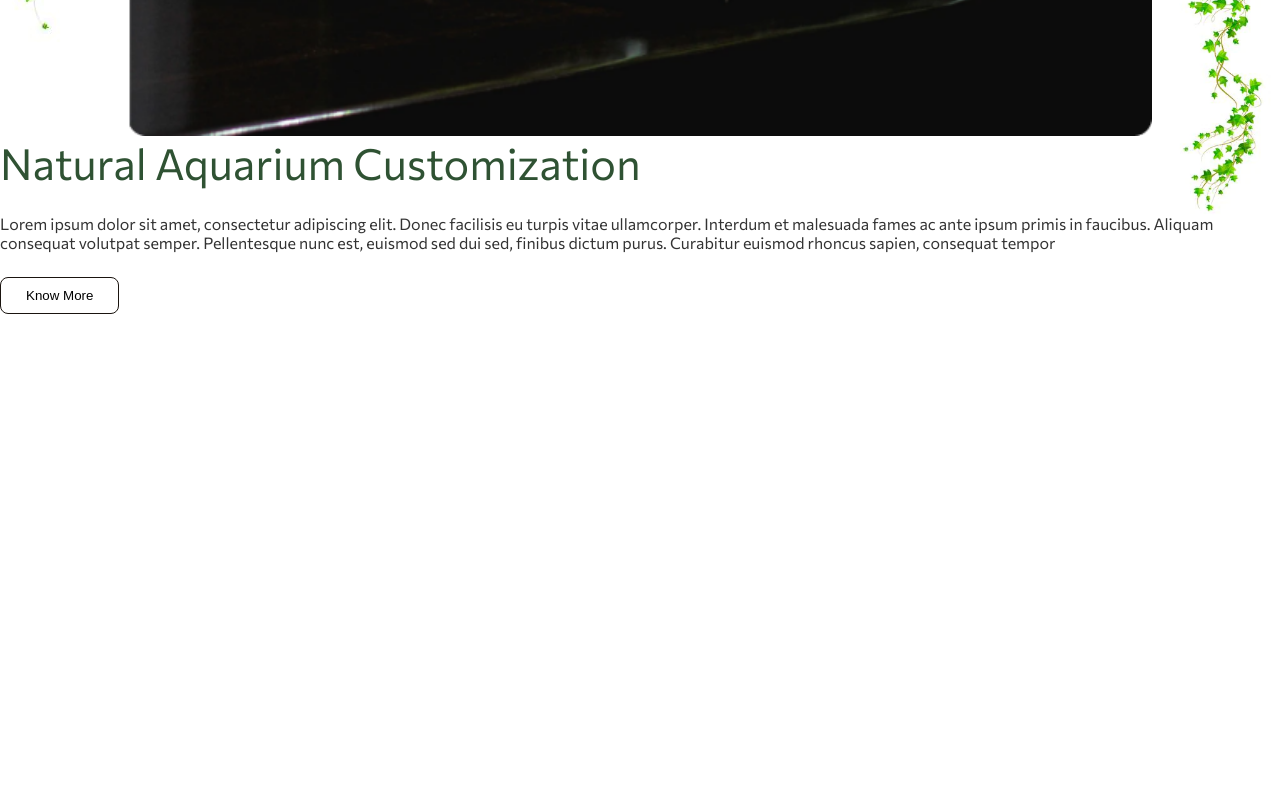
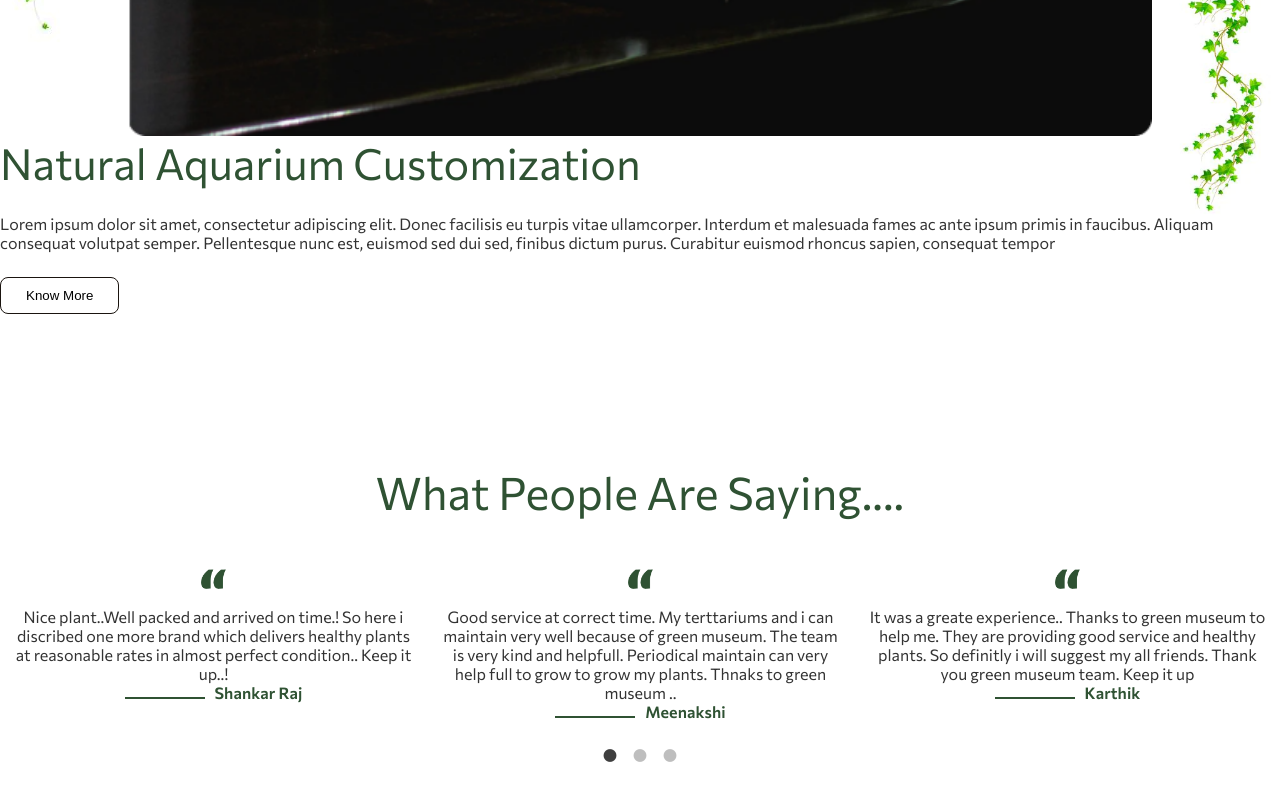
Before and after one commit to adil-shabab/Terra-Blooms, a plain HTML site: page index.html in a window 1280 px wide. Shown: the part 8313-9113 px from the top of the page. Before the commit the page ends 8627 px from the top, so only its background shows below. Drawn offline with nearby package versions, Linux system fonts and the light colour scheme.

Commit message:
testimonial section completed

```diff
--- a/assets/css/style.css
+++ b/assets/css/style.css
@@ -402,6 +402,10 @@ body{
 
 
 /* Aquarium section css  */
+.aquarium_section{
+    margin-top: 50px;
+    margin-bottom: 70ox;
+}
 .aquarium_section .img_box{
     display: flex;
     justify-content: center;
@@ -470,3 +474,70 @@ body{
     padding: 10px 25px;
     width: fit-content;
 }
+
+
+
+
+
+
+
+.testimonial_section{
+    margin-top: 150px;
+    margin-bottom: 100px;
+}
+.testimonial_section .heading{
+    font-style: normal;
+    font-weight: 500;
+    text-align: center;
+    font-size: 45px;
+    color: #2F5233;
+    margin-bottom: 40px;
+}
+.testimonial_section .quote{
+    width: 25px;
+    margin-bottom: 18px;
+}
+.testimonial_section .review{
+    font-style: normal;
+    font-weight: 400;
+    font-size: 16px;
+    text-align: center;
+    color: #333333;
+}
+.testimonial_section .name{
+    font-style: normal;
+    font-weight: 600;
+    font-size: 16px;
+    text-align: center;
+    letter-spacing: 0.005em;
+    color: #2F5233;
+    width: fit-content;
+    position: relative;
+    padding-left: 90px;
+}
+.testimonial_section .name::before{
+    content: '';
+    width: 80px;
+    height: 1.5px;
+    position: absolute;
+    left: 0px;
+    border-top: 2px solid #2F5233;
+    display: flex;
+    justify-content: center;
+    align-items: center;
+    margin-top: 14px;
+
+}
+.testimonial_section .box{
+    display: flex;
+    justify-content: center;
+    align-items: center;
+    flex-direction: column;
+    padding: 10px;
+}
+.slick-dots li button:before{
+    font-size: 15px !important;
+}
+.slick-dots{
+    bottom: -35px;
+}
--- /dev/null
+++ b/assets/js/script.js
@@ -0,0 +1,40 @@
+
+
+// department carousel
+if(document.querySelector('.testimonial_carousel') !== null){
+    $('.testimonial_carousel').slick({
+      margin:10,
+      dots: true,
+      infinite: true,
+      // autoplay:true,
+      autoPlayTimeout:2000,
+      slidesToShow: 3,
+      slidesToScroll: 2,
+      arrows: false,
+      responsive: [
+          {
+            breakpoint: 1024,
+            settings: {
+              slidesToShow: 1,
+              slidesToScroll: 1,
+              infinite: true,
+              dots: true
+            }
+          },
+          {
+            breakpoint: 900,
+            settings: {
+              slidesToShow: 2,
+              slidesToScroll: 1
+            }
+          },
+          {
+            breakpoint: 480,
+            settings: {
+              slidesToShow: 1,
+              slidesToScroll: 1
+            }
+          }
+        ]
+    });
+  }
--- a/index.html
+++ b/index.html
@@ -12,6 +12,10 @@
 
   <!-- Bootstrap CSS v5.2.1 -->
   <link href="https://cdn.jsdelivr.net/npm/bootstrap@5.2.1/dist/css/bootstrap.min.css" rel="stylesheet"integrity="sha384-iYQeCzEYFbKjA/T2uDLTpkwGzCiq6soy8tYaI1GyVh/UjpbCx/TYkiZhlZB6+fzT" crossorigin="anonymous">
+
+  <!-- slick css  -->
+  <link rel="stylesheet" href="https://cdnjs.cloudflare.com/ajax/libs/slick-carousel/1.8.1/slick.css" integrity="sha512-wR4oNhLBHf7smjy0K4oqzdWumd+r5/+6QO/vDda76MW5iug4PT7v86FoEkySIJft3XA0Ae6axhIvHrqwm793Nw==" crossorigin="anonymous" referrerpolicy="no-referrer" />
+  <link rel="stylesheet" href="https://cdnjs.cloudflare.com/ajax/libs/slick-carousel/1.8.1/slick-theme.min.css" integrity="sha512-17EgCFERpgZKcm0j0fEq1YCJuyAWdz9KUtv1EjVuaOz8pDnh/0nZxmU6BBXwaaxqoi9PQXnRWqlcDB027hgv9A==" crossorigin="anonymous" referrerpolicy="no-referrer" />
 
   <!-- custom css  -->
   <link rel="stylesheet" href="assets/css/style.css">
@@ -277,6 +281,58 @@
             </div>
         </div>
     </div>
+
+
+
+    <div class="testimonial_section">
+        <div class="container">
+            <h3 class="heading">What People Are Saying....</h3>
+            <div class="row testimonial_carousel">
+                <div class="col-md-4">
+                    <div class="box">
+                        <img src="assets/img/quote.png" alt="" class="quote img-fluid">
+                        <p class="review">Nice plant..Well packed and arrived on time.! So here i discribed one more brand which delivers healthy plants at reasonable rates in almost perfect condition.. Keep it up..!</p>
+                        <span class="name">Shankar Raj</span>
+                    </div>
+                </div>
+                <div class="col-md-4">
+                    <div class="box">
+                        <img src="assets/img/quote.png" alt="" class="quote img-fluid">
+                        <p class="review">Good service at correct time. My terttariums and i can maintain very well because of green museum. The team is very kind and helpfull. Periodical maintain can very help full to grow to grow my plants. Thnaks to green museum ..</p>
+                        <span class="name">Meenakshi</span>
+                    </div>
+                </div>
+                <div class="col-md-4">
+                    <div class="box">
+                        <img src="assets/img/quote.png" alt="" class="quote img-fluid">
+                        <p class="review">It was a greate experience.. Thanks to green museum to help me. They are providing good service and healthy plants. So definitly i will suggest my all friends. Thank you green museum team. Keep it up </p>
+                        <span class="name">Karthik</span>
+                    </div>
+                </div>
+                <div class="col-md-4">
+                    <div class="box">
+                        <img src="assets/img/quote.png" alt="" class="quote img-fluid">
+                        <p class="review">Nice plant..Well packed and arrived on time.! So here i discribed one more brand which delivers healthy plants at reasonable rates in almost perfect condition.. Keep it up..!</p>
+                        <span class="name">Shankar Raj</span>
+                    </div>
+                </div>
+                <div class="col-md-4">
+                    <div class="box">
+                        <img src="assets/img/quote.png" alt="" class="quote img-fluid">
+                        <p class="review">Good service at correct time. My terttariums and i can maintain very well because of green museum. The team is very kind and helpfull. Periodical maintain can very help full to grow to grow my plants. Thnaks to green museum ..</p>
+                        <span class="name">Meenakshi</span>
+                    </div>
+                </div>
+                <div class="col-md-4">
+                    <div class="box">
+                        <img src="assets/img/quote.png" alt="" class="quote img-fluid">
+                        <p class="review">It was a greate experience.. Thanks to green museum to help me. They are providing good service and healthy plants. So definitly i will suggest my all friends. Thank you green museum team. Keep it up </p>
+                        <span class="name">Karthik</span>
+                    </div>
+                </div>
+            </div>
+        </div>
+    </div>
   </main>
 
 
@@ -285,6 +341,14 @@
   </footer>
 
 
+  <!-- juqery cdn  -->
+  <script src="https://cdnjs.cloudflare.com/ajax/libs/jquery/3.7.0/jquery.min.js" integrity="sha512-3gJwYpMe3QewGELv8k/BX9vcqhryRdzRMxVfq6ngyWXwo03GFEzjsUm8Q7RZcHPHksttq7/GFoxjCVUjkjvPdw==" crossorigin="anonymous" referrerpolicy="no-referrer"></script>
+
+  <!-- slick cdn  -->
+  <script src="https://cdnjs.cloudflare.com/ajax/libs/slick-carousel/1.8.1/slick.min.js" integrity="sha512-XtmMtDEcNz2j7ekrtHvOVR4iwwaD6o/FUJe6+Zq+HgcCsk3kj4uSQQR8weQ2QVj1o0Pk6PwYLohm206ZzNfubg==" crossorigin="anonymous" referrerpolicy="no-referrer"></script>
+
+  <!-- custom js -->
+  <script src="assets/js/script.js"></script>
 
   <!-- Bootstrap JavaScript Libraries -->
   <script src="https://cdn.jsdelivr.net/npm/@popperjs/core@2.11.6/dist/umd/popper.min.js"integrity="sha384-oBqDVmMz9ATKxIep9tiCxS/Z9fNfEXiDAYTujMAeBAsjFuCZSmKbSSUnQlmh/jp3" crossorigin="anonymous"></script>
```
Also changed, not shown: assets/img/quote.png (added).
